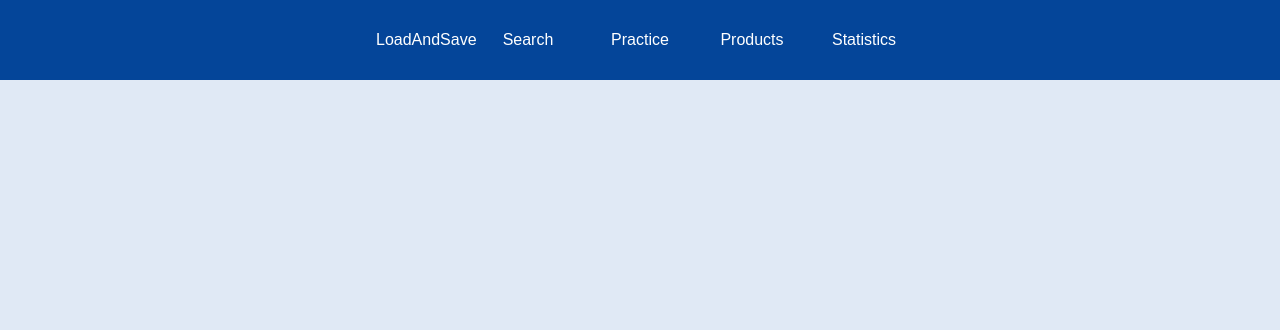
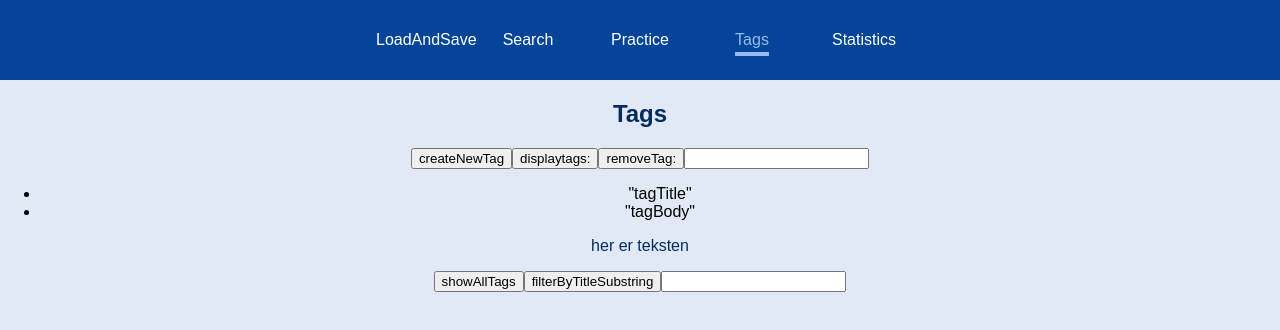
Before and after one commit to Weiqifan1/hanzimining, a React (Create React App) app: page /tags in a window 1280 px wide. Shown: the top 330 px of the page. Built offline with nearby package versions, Linux system fonts and the light colour scheme.

Commit message:
20211212_16.17: renamingAndRemovingOutcommentCode

```diff
--- a/src/config/routes.ts
+++ b/src/config/routes.ts
@@ -1,5 +1,5 @@
 import Practice from "../pages/Practice";
-import Products from "../pages/Products";
+import Tags from "../pages/Tags";
 import LoadAndSave from "../pages/LoadAndSave";
 import SearchFlashcards from "../pages/SearchFlashcards";
 import Statistics from "../pages/Statistics";
@@ -25,9 +25,9 @@ const routes: IRoute[] = [
         exact: true
     },
     {
-        path: '/products',
-        name: 'Products',
-        component: Products,
+        path: '/tags',
+        name: 'Tags',
+        component: Tags,
         exact: true
     },
     {
--- a/src/pages/LoadAndSave.tsx
+++ b/src/pages/LoadAndSave.tsx
@@ -1,11 +1,11 @@
 import React, {useState} from "react";
 import IPage from "../interfaces/page";
-import {FlashCardDeck, FlashCard} from "../state/state-types/charactersrstypes";
+import {FlashCardDeck} from "../state/state-types/charactersrstypes";
 import { useDispatch, useSelector } from "react-redux";
 import {bindActionCreators} from "redux";
 import { characterSRSactionCreators, State } from '../state/index';
 import {FileUploader} from "../components/FileUploader";
-import {DragAndDropProps, DragAndDropState} from "../interfaces/dragAndDropState";
+import {DragAndDropState} from "../interfaces/dragAndDropState";
 
 const LoadAndSave: React.FunctionComponent<IPage> = props => {
 
@@ -33,7 +33,6 @@ const LoadAndSave: React.FunctionComponent<IPage> = props => {
     }
 
     const clearInputField = () => {
-
         const insertHanzi = (document.getElementById("inserthanzi") as HTMLInputElement)
         insertHanzi.value = ""
         const blankInput: FlashCardDeck = {
@@ -43,7 +42,6 @@ const LoadAndSave: React.FunctionComponent<IPage> = props => {
             tags: {},
             cards: []
         }
-
         createSRSobject(blankInput)
         setUploadData({
             dragging: false,
--- a/src/pages/Practice.tsx
+++ b/src/pages/Practice.tsx
@@ -15,25 +15,19 @@ const Practice: React.FunctionComponent<IPage> = props => {
     useEffect(()=>{addCharactersReference.current?.focus();},[])
 
     var currentContent: FlashCard;
-    //var displayPreviousCharacters: ReactElement = <p></p>
     const [showCharacterSRSContentElement, setShowCharacterSRSContentElement] = useState<boolean>(false)
-    //const [showSecondaryInformation, setShowSecondaryInformation] = useState<boolean>(true)
     const [addMoreCharactersTextField, setAddMoreCharactersTextField] = useState<string>("");
 
     const dispatch = useDispatch();
-    //characterSRS
     const {editListItemInBulk} = bindActionCreators(characterSRSactionCreators, dispatch)
     const characterSRSstate: FlashCardDeck = useSelector(
         (state: State) => state.characterSRS
     )
 
-    //previousCharacters
     const {addToPreviousCharacters, substractFromPreviousCharacters} = bindActionCreators(previousCharactersActionCreators, dispatch)
     const previousCharactersState: [FlashCard[], FlashCard[], FlashCard[]] = useSelector(
         (state: State) => state.previousCharacters
     )
-    //var previousCharacters: [FlashCard[], FlashCard[], FlashCard[]] = previousCharactersState;
-
 
     const{setShowSecondaryFlashCardInfo} = bindActionCreators(showSecondaryFlashcardInfoActionCreator, dispatch)
     const showSecondaryFlashCardInfoState: boolean = useSelector(
@@ -42,12 +36,11 @@ const Practice: React.FunctionComponent<IPage> = props => {
     var showSecondaryInformationLocalState: boolean = showSecondaryFlashCardInfoState
 
     const todoPageContent = (): ReactElement => {
-        //previousCharacters = characterSRSstate.previousCharacters
         let contentOrNotEnough;
         const srslogic: characterSRSlogic = {
             characterSRS: characterSRSstate,
             currentContent: undefined,
-            mostRecentContentObjects: previousCharactersState[2], //characterSRSstate.previousCardsViewed,
+            mostRecentContentObjects: previousCharactersState[2],
             notEnoughCharacters: false
         }
         const srscalculationResult: characterSRSlogic = calculateNextCharacter(srslogic)
@@ -55,9 +48,7 @@ const Practice: React.FunctionComponent<IPage> = props => {
             contentOrNotEnough = <p>not enough characters. add more to deck</p>
         }else {
             if (srscalculationResult.currentContent) {
-                //save the calculated Content object to a component variable
                 currentContent = srscalculationResult.currentContent
-                //previousCharacters = srscalculationResult.characterSRS.previousCharacters ? srscalculationResult.characterSRS.previousCharacters : []
                 contentOrNotEnough = <CardComponent content={srscalculationResult.currentContent}
                                                     show={showCharacterSRSContentElement}
                                                     showSecondary={showSecondaryInformationLocalState}/>
@@ -65,10 +56,9 @@ const Practice: React.FunctionComponent<IPage> = props => {
                 contentOrNotEnough = <p>Content type is undefined!!! this is an error</p>
             }
         }
-        displayMostRecentCharacters(previousCharactersState)  //previousCharacters = []//characterSRSstate.previousCardsViewed//displayPreviousCharacters = displayMostRecentCharacters(characterSRSstate.previousCharacters)
+        displayMostRecentCharacters(previousCharactersState)
         return contentOrNotEnough
     }
-
 
     const displayNumberOfCharacters = (): ReactElement => {
         const charactersYouWantToAdd: number = Number(addMoreCharactersTextField) ? Number(addMoreCharactersTextField) : 0
--- a/src/pages/Products.tsx
+++ b/src/pages/Tags.tsx
@@ -7,7 +7,7 @@ import { characterSRSactionCreators, previousCharactersActionCreators, showSecon
 import FlashCardStateManipulation from "../applogic/FlashcardDisplayLogic/FlashCardStateManipulation";
 import React, {FormEvent, PropsWithChildren, useState} from "react";
 
-const Products: React.FunctionComponent<IPage> = props => {
+const Tags: React.FunctionComponent<IPage> = props => {
 
     const dispatch = useDispatch();
     const {addNewTag, removeTag} = bindActionCreators(characterSRSactionCreators, dispatch)
@@ -77,13 +77,12 @@ const Products: React.FunctionComponent<IPage> = props => {
     }
 
     const toggleDisplayTags = () => {
-        const test = "hello"
         setDisplayTagsBoolean(!displayTagsBoolean)
     }
 
     return (
     <section>
-        <h1> The Products page </h1>
+        <h1> Tags </h1>
         <button id="createtags" type="button" onClick={addToTagList}>createNewTag</button>
         <button id="showtags" type="button" onClick={toggleDisplayTags}>displaytags:{displayTagsBoolean.valueOf()}</button>
         <button id="removeTag" type="button" onClick={localRemoveTag}>removeTag:{fname.valueOf()}</button>
@@ -104,4 +103,4 @@ const Products: React.FunctionComponent<IPage> = props => {
 
 };
 
-export default Products;
+export default Tags;
--- a/src/state/action-creators/characterSRSactionCreator.ts
+++ b/src/state/action-creators/characterSRSactionCreator.ts
@@ -2,8 +2,6 @@ import {FlashCardDeck, FlashCard} from "../state-types/charactersrstypes";
 import {Dispatch} from "redux";
 import {CharacterSRSaction} from "../actions/characterSRSactions";
 import {CharacterSRSactionTypes} from "../action-types/characterSRSactionTypes";
-
-
 export const createSRSobject = (characterSRSobject: FlashCardDeck) => {
     return (dispatch: Dispatch<CharacterSRSaction>) => {
         dispatch({
--- a/src/state/action-types/showSecondaryFlashCardInfoTypes.ts
+++ b/src/state/action-types/showSecondaryFlashCardInfoTypes.ts
@@ -1,3 +1,3 @@
-export enum ShowSecondaryFlashCardInfoTypes {//PreviousCharactersActionTypes {
+export enum ShowSecondaryFlashCardInfoTypes {
     SHOWSECONDARYFLASHCARDINFO = "showsecondaryflashcardinfo"
 }
--- a/src/state/index.ts
+++ b/src/state/index.ts
@@ -1,5 +1,4 @@
 
-//export * as actionCreators from './action-creators/index'
 export * as characterSRSactionCreators from './action-creators/characterSRSactionCreator'
 export * as previousCharactersActionCreators from './action-creators/previousCharactersActionCreator'
 export * as showSecondaryFlashcardInfoActionCreator from './action-creators/showSecondaryFlashCardInfoActionCreator'
--- a/src/state/reducers/index.ts
+++ b/src/state/reducers/index.ts
@@ -12,5 +12,3 @@ const reducers = combineReducers({
 export default reducers;
 
 export type State = ReturnType<typeof reducers>
-
-//end
--- a/src/state/reducers/previousCharactersReducer.ts
+++ b/src/state/reducers/previousCharactersReducer.ts
@@ -17,8 +17,7 @@ function substractFromPreviousCharacters(newContent: FlashCard, exixtingState: [
 const previousCharactersReducer = (state: [FlashCard[], FlashCard[], FlashCard[]] = initialState, action: PreviousCharacterAction): [FlashCard[], FlashCard[], FlashCard[]] => {
 
     switch (action.type) {
-        case PreviousCharactersActionTypes.ADDTOPREVIOUSCHARACTERS://CharacterSRSactionTypes.CREATESRSOBJECT:
-            //return action.payload.Content
+        case PreviousCharactersActionTypes.ADDTOPREVIOUSCHARACTERS:
             return addToPreviousCharacters(action.payload.newContent, action.payload.Content)
         case PreviousCharactersActionTypes.SUBSTRACTFROMPREVIOUSCHARACTERS:
             return substractFromPreviousCharacters(action.payload.newContent, action.payload.Content)
```
Also changed, not shown: src/state/action-creators/previousCharactersActionCreator.ts (+0 -13 lines).
